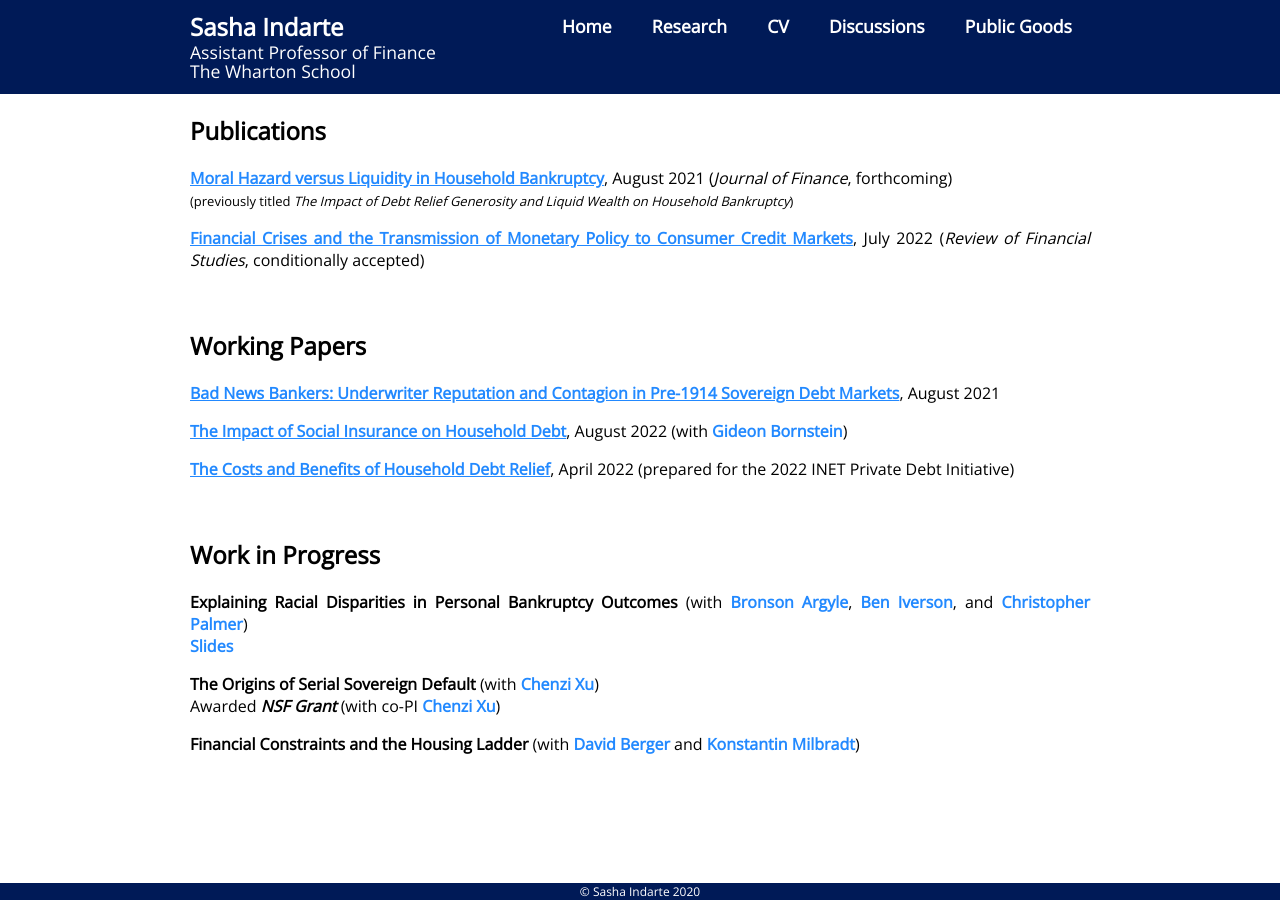
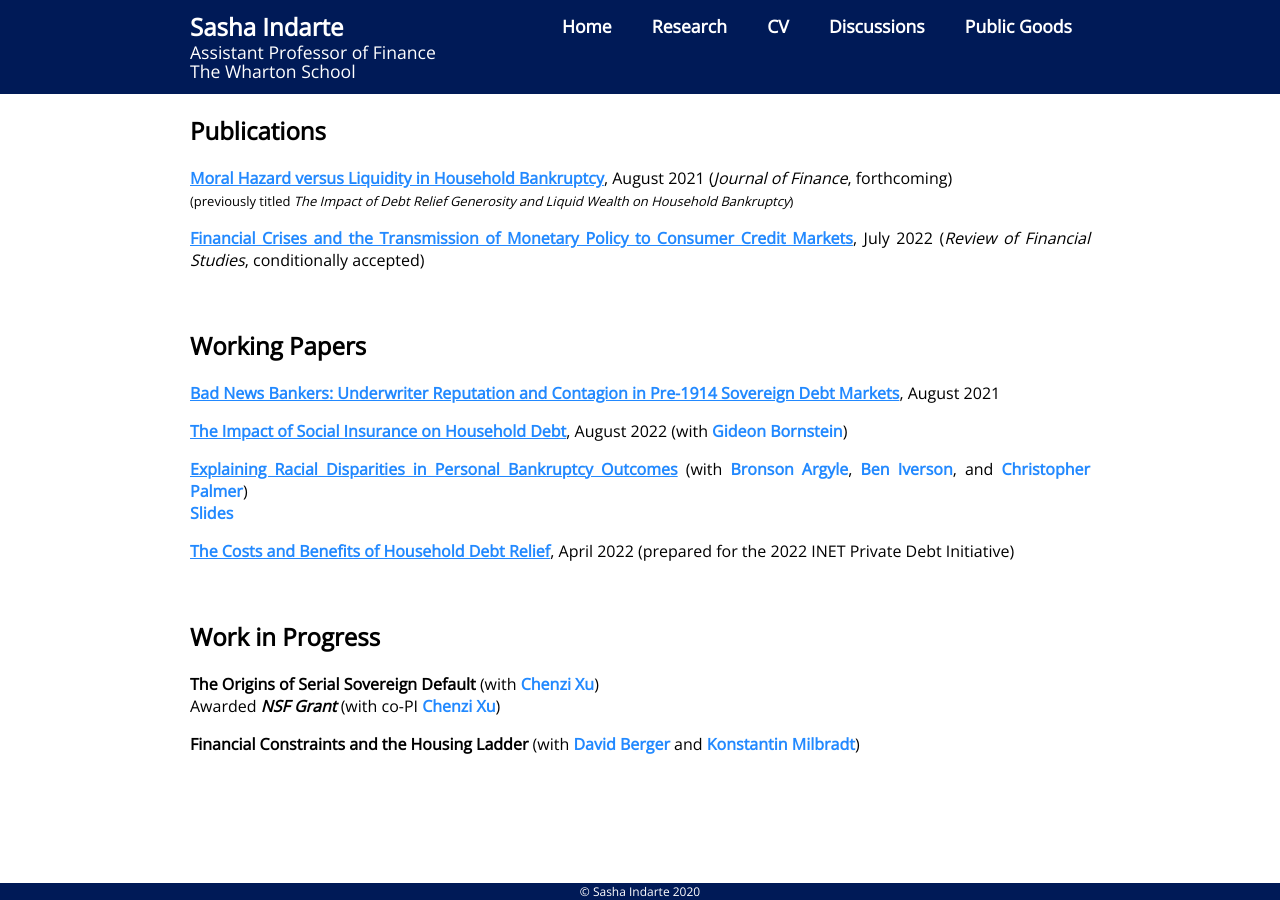
Before and after one commit to sashaindarte/sashaindarte.github.io, a Jekyll site: the page built from research/index.html, in a window 1280 px wide. Built offline with Jekyll 4.4.1, drawn with Linux system fonts in a browser that asks for light colours.

Commit message:
updated BKB link

```diff
--- a/research/index.html
+++ b/research/index.html
@@ -29,6 +29,12 @@ title: Sasha Indarte - Research
 			<u><b>The Impact of Social Insurance on Household Debt</b></u></a>, August 2022 (with <a href="http://www.gideon-bornstein.com/home">Gideon Bornstein</a>)
 		</p>
 
+		<p align = "justify"> <a href = "/research/bk-bias-AIIP.pdf">
+			<u><b>Explaining Racial Disparities in Personal Bankruptcy Outcomes</b></u></a> (with <a href="https://bronsonargyle.com/contact.html">Bronson Argyle</a>, <a href="http://www.beniverson.org/">Ben Iverson</a>, and <a href="https://mitmgmtfaculty.mit.edu/cpalmer/">Christopher Palmer</a>)
+			<br>
+			    <a href="/research/AIIP_bk_bias_slides_public.pdf">Slides</a>
+		</p>
+
 		<p align="justify"> <a href = "/research/si_INET_debt_relief.pdf">
 			<u><b>The Costs and Benefits of Household Debt Relief</b></u></a>, April 2022 (prepared for the 2022 INET Private Debt Initiative)
 		</p>
@@ -36,12 +42,6 @@ title: Sasha Indarte - Research
 		<br>
 
 		<h2>Work in Progress</h2>
-
-		<p align = "justify">
-			<b>Explaining Racial Disparities in Personal Bankruptcy Outcomes</b> (with <a href="https://bronsonargyle.com/contact.html">Bronson Argyle</a>, <a href="http://www.beniverson.org/">Ben Iverson</a>, and <a href="https://mitmgmtfaculty.mit.edu/cpalmer/">Christopher Palmer</a>)
-			<br>
-			    <a href="/research/AIIP_bk_bias_slides_public.pdf">Slides</a>
-		</p>
 
 		<p align = "justify">
 			<b> The Origins of Serial Sovereign Default </b> (with <a href="https://chenzi-xu.com/">Chenzi Xu</a>)
```
